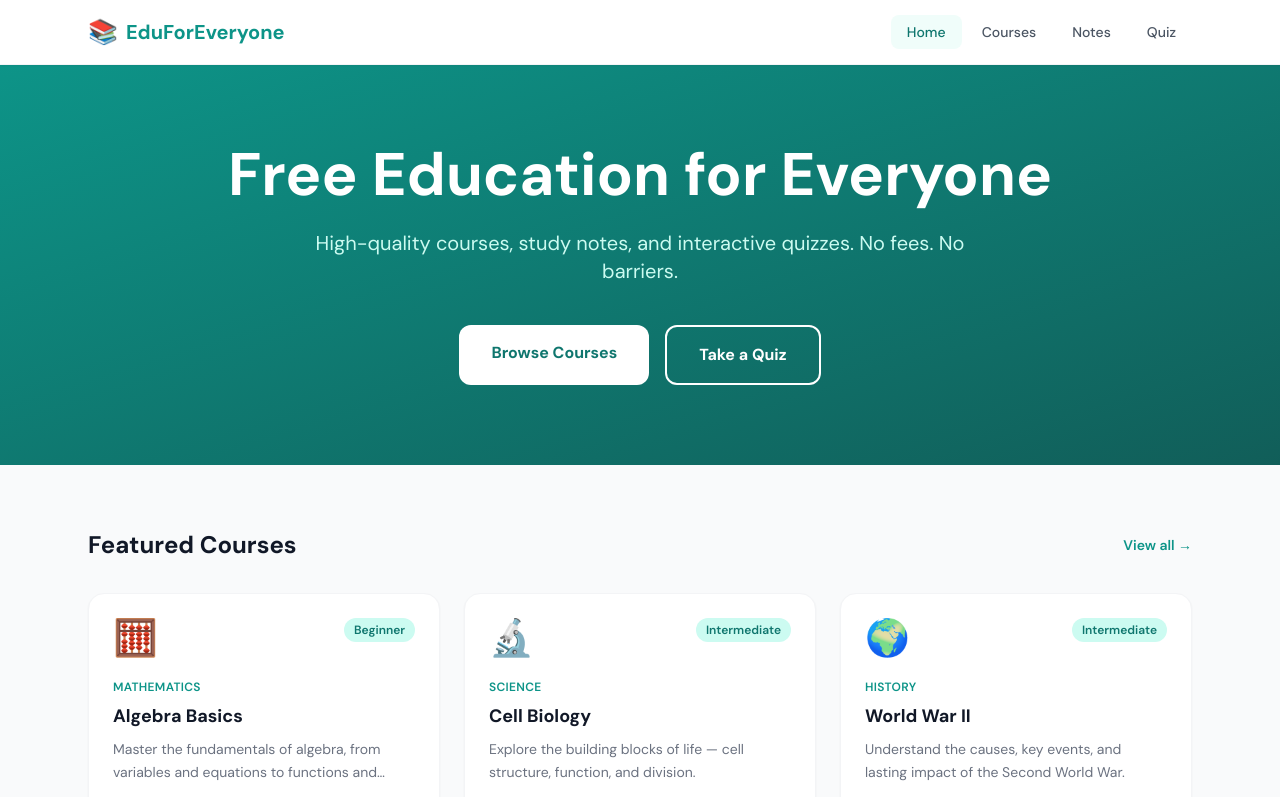
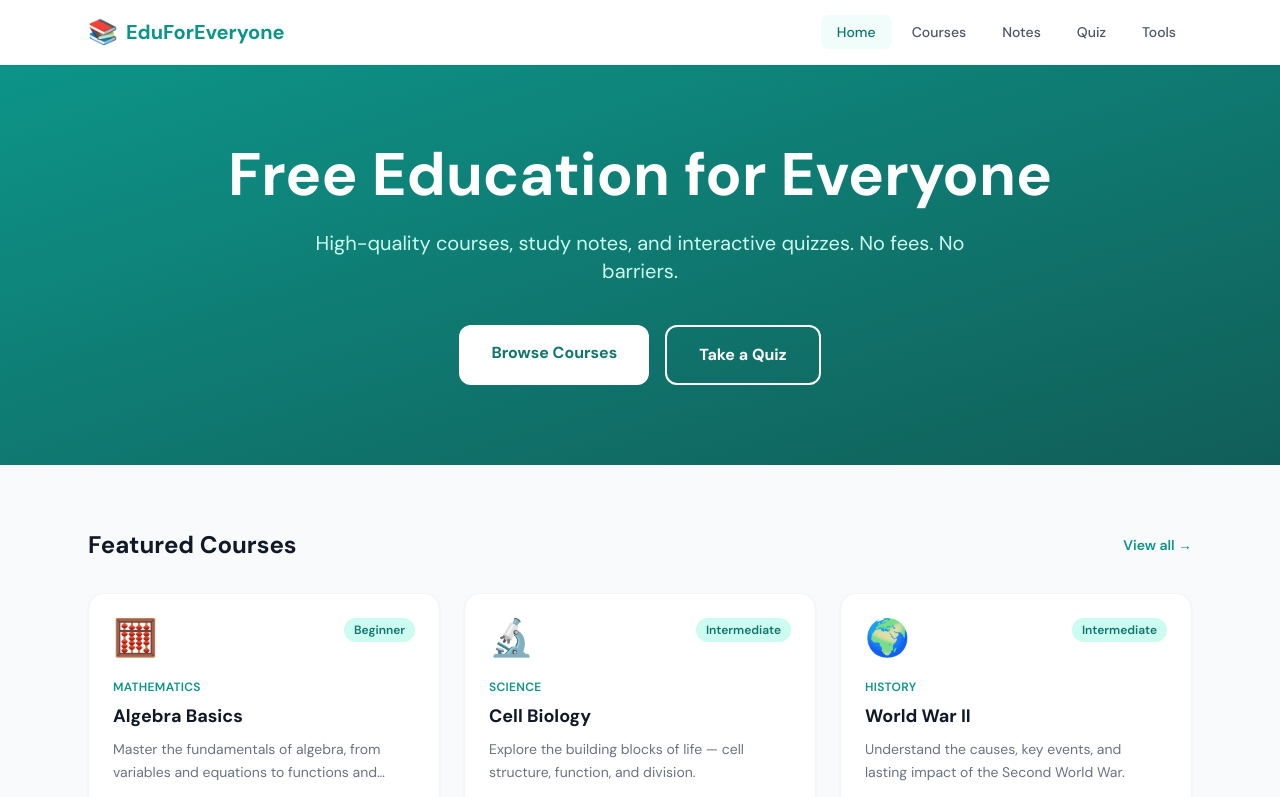
Before and after one commit to azlaneduforeveryone-svg/Eduforeveryone-website, a Next.js app: page / in a window 1280 px wide. Shown: the top 797 px of the page. Built offline with nearby package versions, Linux system fonts and the light colour scheme; a web font is replaced by a local one.

Commit message:
Add Tools link to Navbar

```diff
--- a/components/Navbar.tsx
+++ b/components/Navbar.tsx
@@ -8,12 +8,12 @@ const navLinks = [
   { href: '/courses', label: 'Courses' },
   { href: '/notes', label: 'Notes' },
   { href: '/quiz', label: 'Quiz' },
+  { href: '/tools', label: 'Tools' },
 ];
 
 export default function Navbar() {
   const pathname = usePathname();
   const [open, setOpen] = useState(false);
-
   return (
     <header className="sticky top-0 z-50 bg-white border-b border-gray-100 shadow-sm">
       <nav className="max-w-6xl mx-auto px-4 sm:px-6 flex items-center justify-between h-16">
@@ -21,7 +21,6 @@ export default function Navbar() {
           <span className="text-2xl">📚</span>
           <span>EduForEveryone</span>
         </Link>
-        {/* Desktop */}
         <ul className="hidden md:flex items-center gap-1">
           {navLinks.map((link) => (
             <li key={link.href}>
@@ -38,7 +37,6 @@ export default function Navbar() {
             </li>
           ))}
         </ul>
-        {/* Mobile toggle */}
         <button
           onClick={() => setOpen(!open)}
           className="md:hidden p-2 rounded-md text-gray-500 hover:text-gray-700 hover:bg-gray-100"
@@ -47,7 +45,6 @@ export default function Navbar() {
           <span className="text-xl">{open ? '✕' : '☰'}</span>
         </button>
       </nav>
-      {/* Mobile menu */}
       {open && (
         <div className="md:hidden border-t border-gray-100 bg-white px-4 pb-4">
           <ul className="flex flex-col gap-1 mt-2">
```
